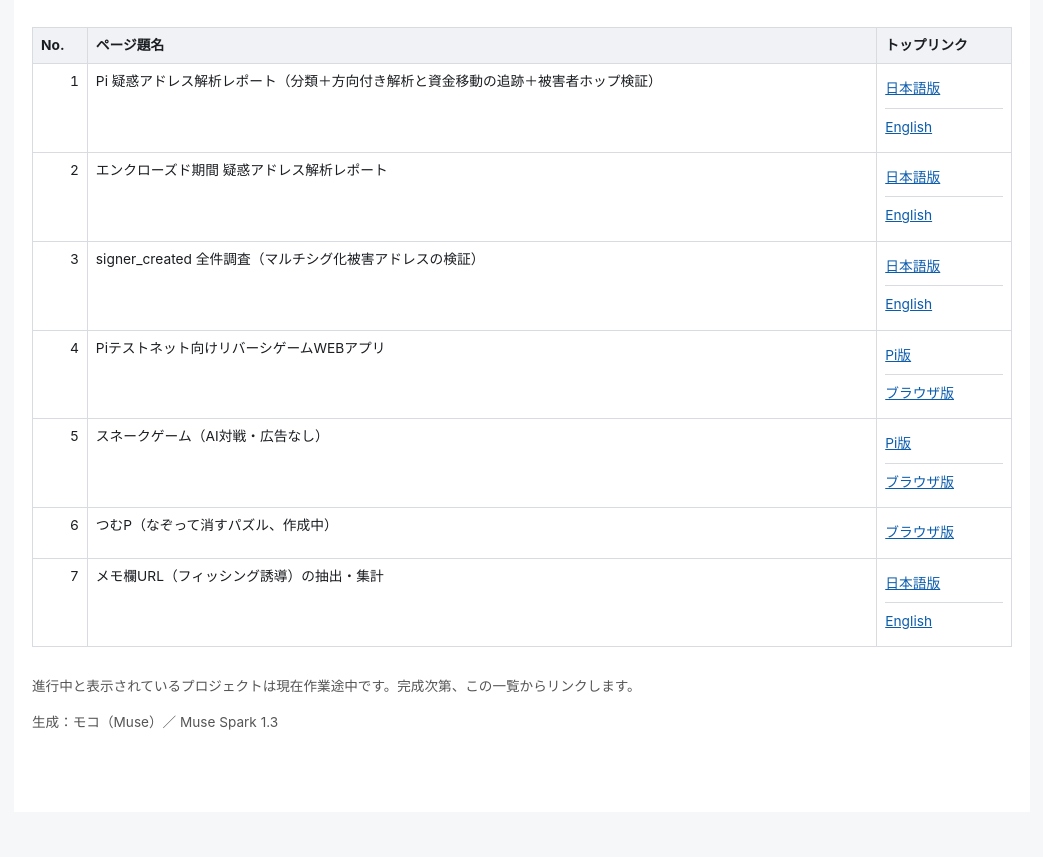
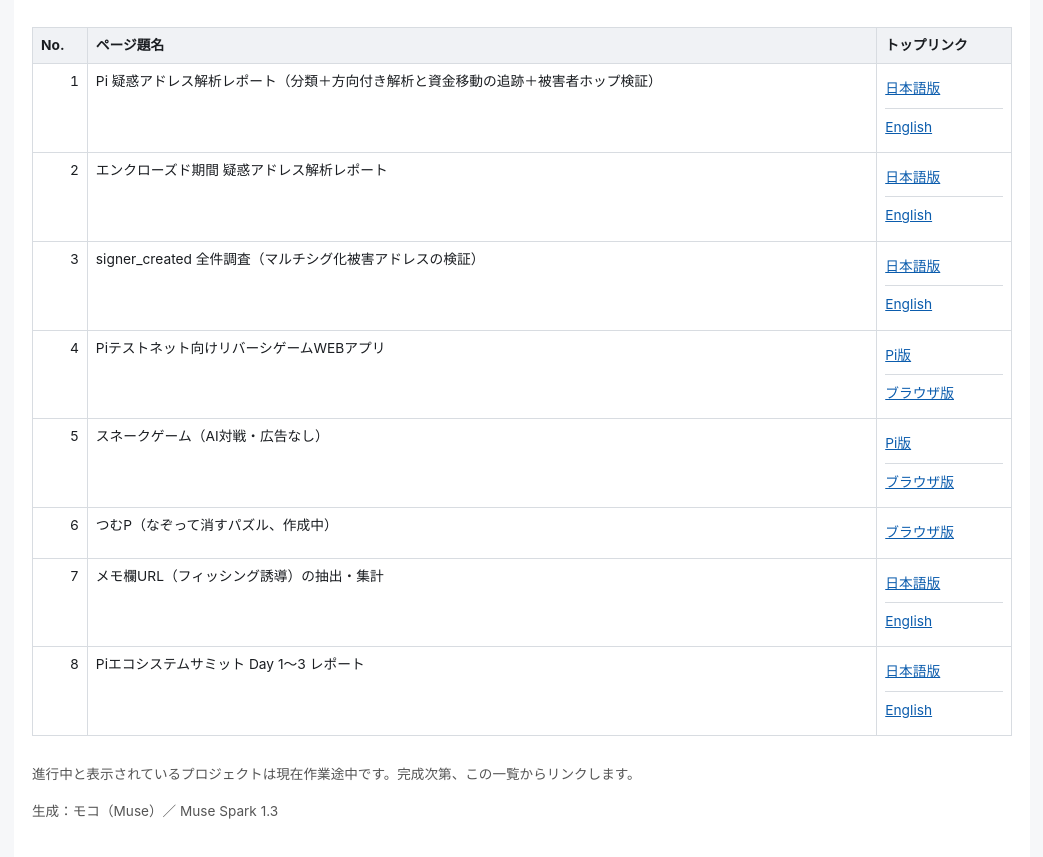
Before and after one commit to tysseo7-meru/moco-project-index, a plain HTML site: page index.html in a window 1280 px wide. Shown: the part 147-1004 px from the top of the page, without its empty margins (118-1161 px from the left). Before the commit the page ends 959 px from the top, so only its background shows below. Drawn offline with Linux system fonts and the light colour scheme.

Commit message:
Rename files (drop moco_ prefix) and add English report

```diff
--- a/index.html
+++ b/index.html
@@ -59,6 +59,7 @@ img { max-width: 100%; }
 <tr><td class="num">5</td><td>スネークゲーム（AI対戦・広告なし）</td><td><div class="toplinks"><a href="https://snakeparkmocovs3958.pinet.com">Pi版</a><a href="https://tysseo7-meru.github.io/snake-app/">ブラウザ版</a></div></td></tr>
 <tr><td class="num">6</td><td>つむP（なぞって消すパズル、作成中）</td><td><div class="toplinks"><a href="https://tysseo7-meru.github.io/tsum-app/">ブラウザ版</a></div></td></tr>
 <tr><td class="num">7</td><td>メモ欄URL（フィッシング誘導）の抽出・集計</td><td><div class="toplinks"><a href="https://tysseo7-meru.github.io/pi-memo-url-report/memo_url_report.html">日本語版</a><a href="https://tysseo7-meru.github.io/pi-memo-url-report/memo_url_report_en.html">English</a></div></td></tr>
+<tr><td class="num">8</td><td>Piエコシステムサミット Day 1〜3 レポート</td><td><div class="toplinks"><a href="https://tysseo7-meru.github.io/pi-ecosystem-summit-report/summit_report.html">日本語版</a><a href="https://tysseo7-meru.github.io/pi-ecosystem-summit-report/summit_report_en.html">English</a></div></td></tr>
 </table></div>
 <p class="small">進行中と表示されているプロジェクトは現在作業途中です。完成次第、この一覧からリンクします。</p>
 <p class="small">生成：モコ（Muse）／ Muse Spark 1.3</p>
```
